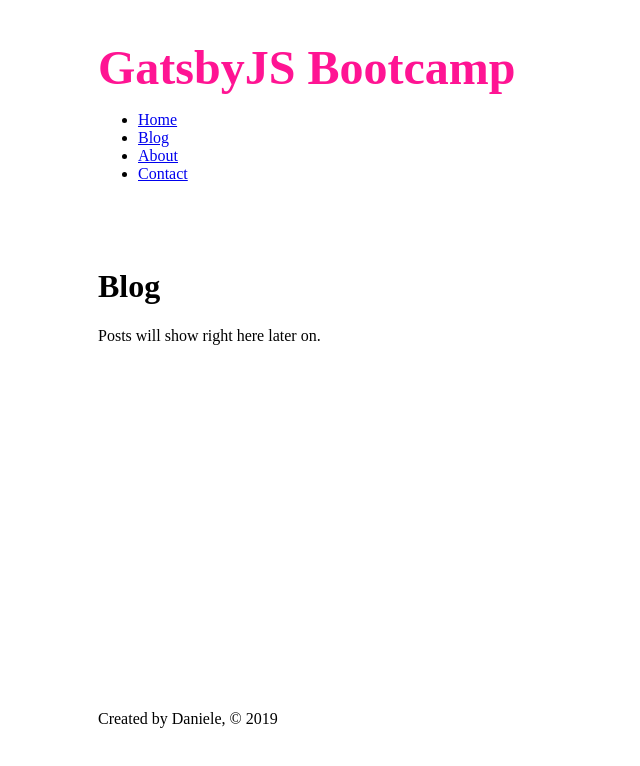
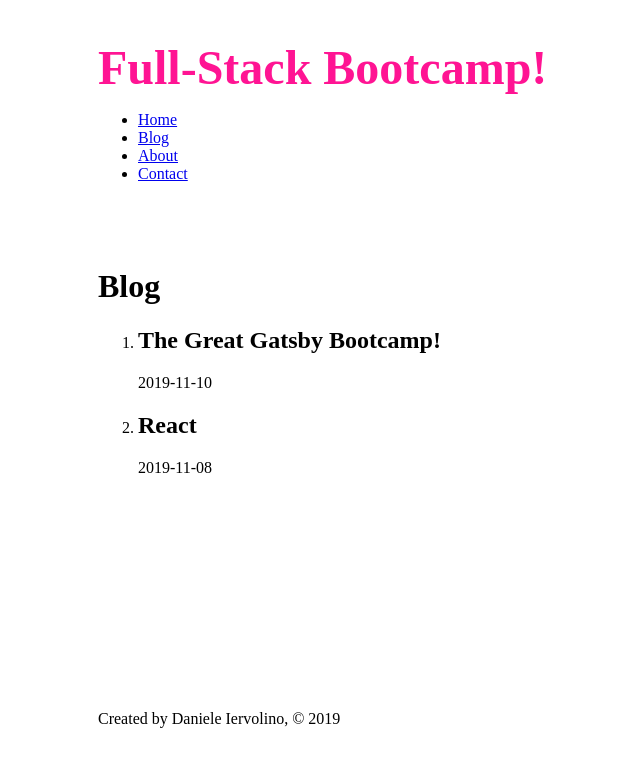
Before and after one commit to driver2000/gatsby-course, a Gatsby site in the folder gatsby-bootcamp/: page /blog in a window 1280 px wide. Shown: the whole page, without its empty margins (167-807 px from the left). Built offline with nearby package versions, Linux system fonts and the light colour scheme; Gatsby itself is replaced by a stand-in of ours.

Commit message:
Graphql (#5)
* graphql queries

* added some post files

* use graphql to fetch post metadata

```diff
--- a/gatsby-bootcamp/gatsby-config.js
+++ b/gatsby-bootcamp/gatsby-config.js
@@ -5,7 +5,19 @@
  */
 
 module.exports = {
+  siteMetadata: {
+    title: 'Full-Stack Bootcamp!',
+    author: 'Daniele Iervolino'
+  },
   plugins: [
-    'gatsby-plugin-sass'
+    'gatsby-plugin-sass',
+    'gatsby-transformer-remark',
+    {
+      resolve: `gatsby-source-filesystem`,
+      options: {
+        name: 'src',
+        path: `${__dirname}/src/`
+      }
+    }
   ]
 }
--- a/gatsby-bootcamp/package.json
+++ b/gatsby-bootcamp/package.json
@@ -6,7 +6,7 @@
   "license": "MIT",
   "scripts": {
     "build": "gatsby build",
-    "develop": "gatsby develop",
+    "develop": "env-cmd -f .env.development gatsby develop",
     "format": "prettier --write \"**/*.{js,jsx,json,md}\"",
     "start": "npm run develop",
     "serve": "gatsby serve",
@@ -15,12 +15,15 @@
   "dependencies": {
     "gatsby": "^2.17.6",
     "gatsby-plugin-sass": "^2.1.20",
+    "gatsby-source-filesystem": "^2.1.35",
+    "gatsby-transformer-remark": "^2.6.32",
     "mem": ">=4.0.0",
     "node-sass": "^4.13.0",
     "react": "^16.11.0",
     "react-dom": "^16.11.0"
   },
   "devDependencies": {
+    "env-cmd": "^10.0.1",
     "eslint": "^6.6.0",
     "eslint-config-react-app": "^5.0.2",
     "eslint-plugin-react": "^7.16.0",
--- a/gatsby-bootcamp/src/components/footer.js
+++ b/gatsby-bootcamp/src/components/footer.js
@@ -1,9 +1,20 @@
 import React from "react";
+import { graphql, useStaticQuery } from "gatsby";
 
 const Footer = () => {
+  const data = useStaticQuery(graphql`
+    {
+      site {
+        siteMetadata {
+          author
+        }
+      }
+    }
+  `);
+
   return (
     <footer>
-      <p>Created by Daniele, © 2019</p>
+      <p>Created by {data.site.siteMetadata.author}, © 2019</p>
     </footer>
   );
 };
--- a/gatsby-bootcamp/src/components/header.js
+++ b/gatsby-bootcamp/src/components/header.js
@@ -1,14 +1,24 @@
 import React from "react";
-import { Link } from "gatsby";
+import { Link, graphql, useStaticQuery } from "gatsby";
 import headerStyles from "../styles/header.module.scss";
 
 const Header = () => {
+  const data = useStaticQuery(graphql`
+    {
+      site {
+        siteMetadata {
+          title
+        }
+      }
+    }
+  `);
+
   return (
     <header className={headerStyles.header}>
       <div>
         <h1 style={{ margin: 0 }}>
           <Link to="/" className={headerStyles.title}>
-            GatsbyJS Bootcamp
+            {data.site.siteMetadata.title}
           </Link>
         </h1>
         <nav>
--- a/gatsby-bootcamp/src/pages/blog.js
+++ b/gatsby-bootcamp/src/pages/blog.js
@@ -1,11 +1,33 @@
 import React from "react";
 import Layout from "../components/layout";
+import { graphql, useStaticQuery } from "gatsby";
 
 const BlogPage = () => {
+  const data = useStaticQuery(graphql`
+    {
+      allMarkdownRemark {
+        edges {
+          node {
+            id
+            frontmatter {
+              title
+              date
+            }
+          }
+        }
+      }
+    }
+  `);
+  const listItems = data.allMarkdownRemark.edges.map(d => (
+    <li key={d.node.id}>
+      <h2>{d.node.frontmatter.title}</h2>
+      <p>{d.node.frontmatter.date}</p>
+    </li>
+  ));
   return (
     <Layout>
       <h1> Blog </h1>
-      <p>Posts will show right here later on.</p>
+      <ol>{listItems}</ol>
     </Layout>
   );
 };
--- /dev/null
+++ b/gatsby-bootcamp/src/posts/gatsby.md
@@ -0,0 +1,12 @@
+---
+title: "The Great Gatsby Bootcamp!"
+date: "2019-11-10"
+---
+
+I just launched a new bootcamp!
+
+## Topics Covered
+
+1. Gatsby
+2. GraphQL
+3. React
--- /dev/null
+++ b/gatsby-bootcamp/src/posts/react.md
@@ -0,0 +1,6 @@
+---
+title: "React"
+date: "2019-11-08"
+---
+
+In this post you'll React.
```
Also changed, not shown: 1 other file.
